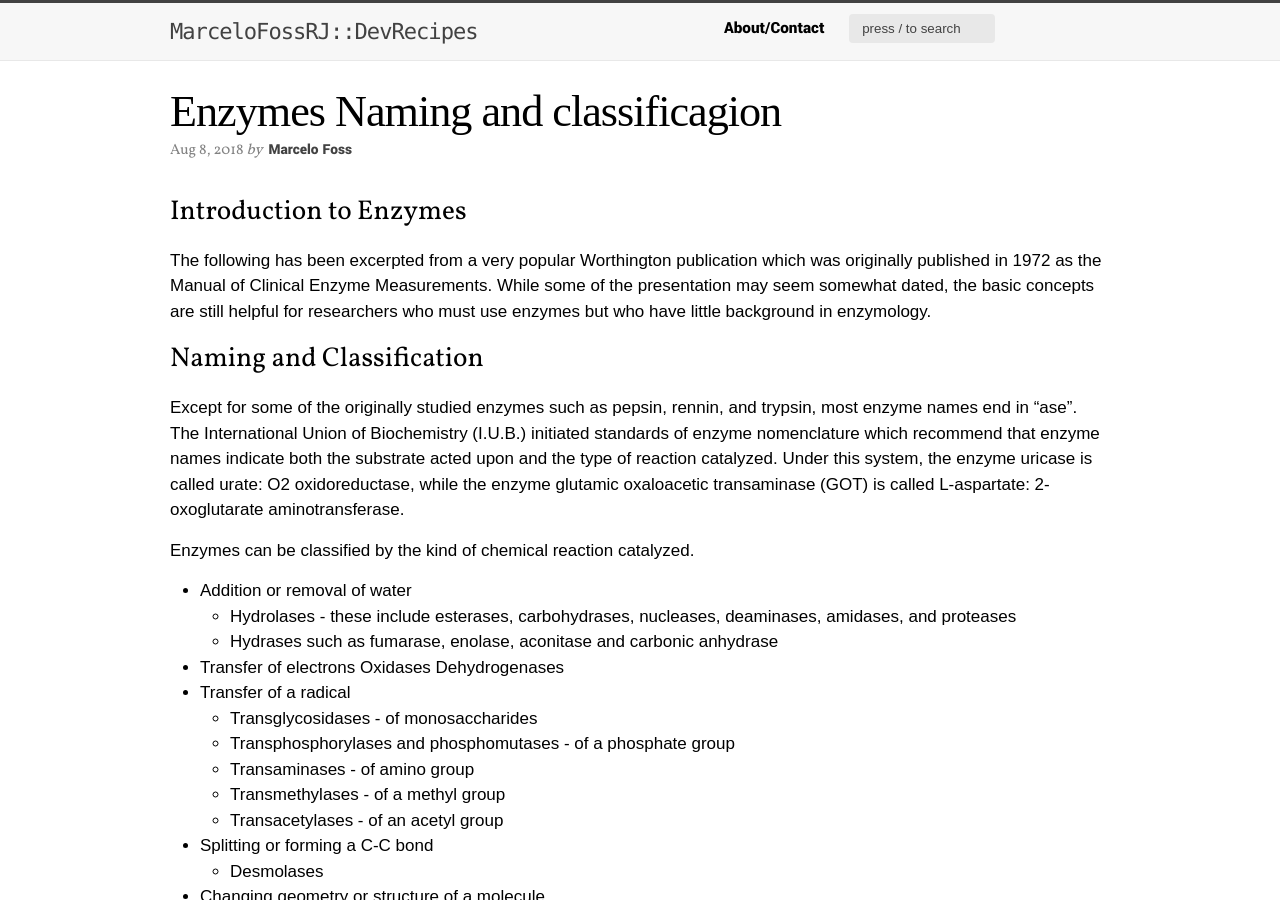
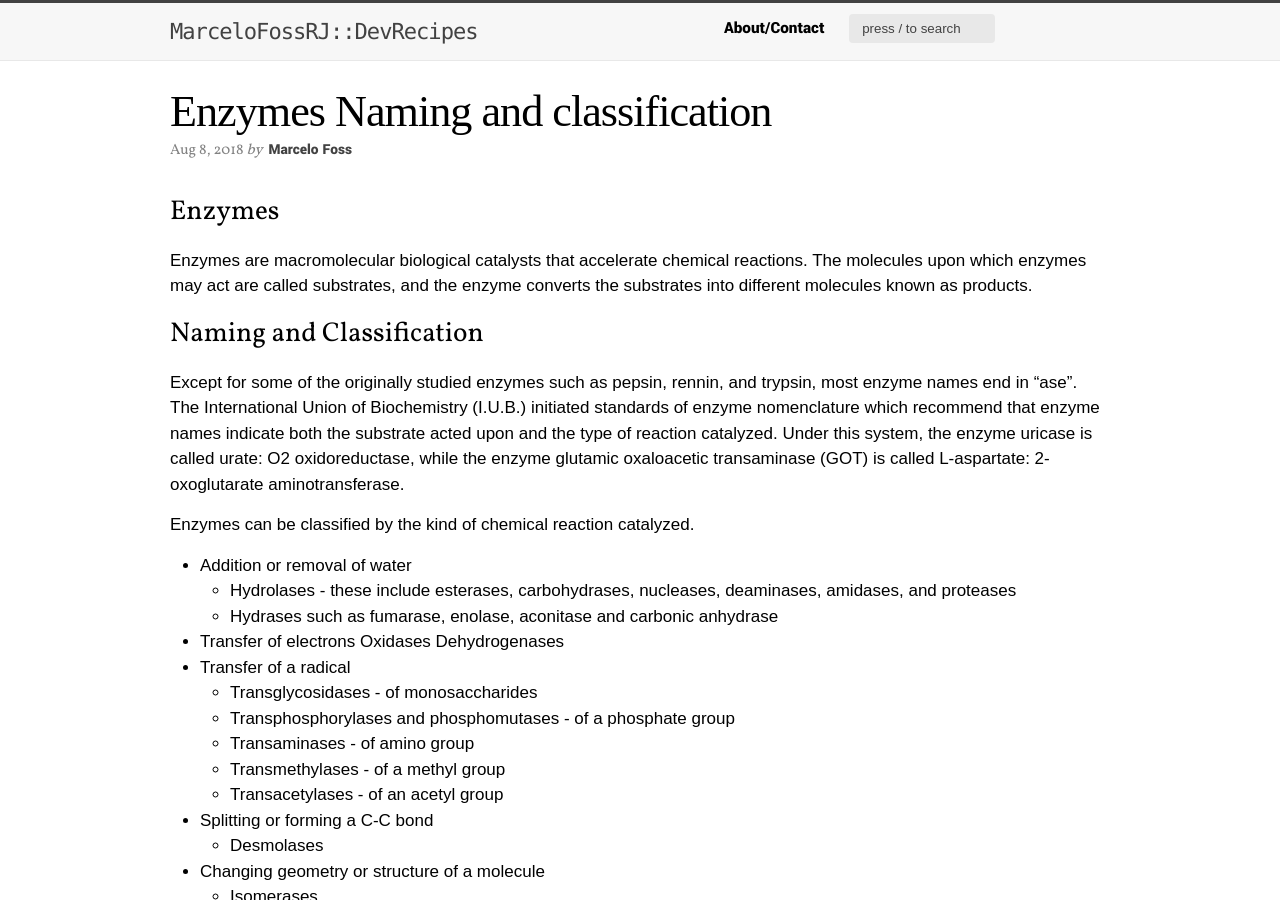
Before and after one commit to MarceloFossRJ/MarceloFossRJ.github.io, a Jekyll site: the page built from _posts/2019-08-08-enzymes-naming.md, in a window 1280 px wide and 900 px high. Built offline with Jekyll 4.4.1, drawn with Linux system fonts in a browser that asks for light colours; some web fonts are replaced; some of the changed text lies outside the part shown.

```diff
--- a/_posts/2019-08-08-enzymes-naming.md
+++ b/_posts/2019-08-08-enzymes-naming.md
@@ -1,15 +1,15 @@
 ---
 layout: post
-title: Enzymes Naming and classificagion
+title: Enzymes Naming and classification
 date:   2018-08-08 18:44:25 -0300
 category: [article]
-tags: [Microbiology, Enzymes]
+tags: [Microbiology, Enzymes, Chemistry, Biochemistry]
 author: Marcelo Foss
 intro: |
   Enzymes naming and classification
 ---
-## Introduction to Enzymes
-The following has been excerpted from a very popular Worthington publication which was originally published in 1972 as the Manual of Clinical Enzyme Measurements. While some of the presentation may seem somewhat dated, the basic concepts are still helpful for researchers who must use enzymes but who have little background in enzymology.
+## Enzymes
+Enzymes are macromolecular biological catalysts that accelerate chemical reactions. The molecules upon which enzymes may act are called substrates, and the enzyme converts the substrates into different molecules known as products.
 
 ## Naming and Classification
 Except for some of the originally studied enzymes such as pepsin, rennin, and trypsin, most enzyme names end in "ase". The International Union of Biochemistry (I.U.B.) initiated standards of enzyme nomenclature which recommend that enzyme names indicate both the substrate acted upon and the type of reaction catalyzed. Under this system, the enzyme uricase is called urate: O2 oxidoreductase, while the enzyme glutamic oxaloacetic transaminase (GOT) is called L-aspartate: 2-oxoglutarate aminotransferase.
```
Also changed, not shown: other parts of _posts/2019-08-08-enzymes-naming.md (+5 -1 lines).
